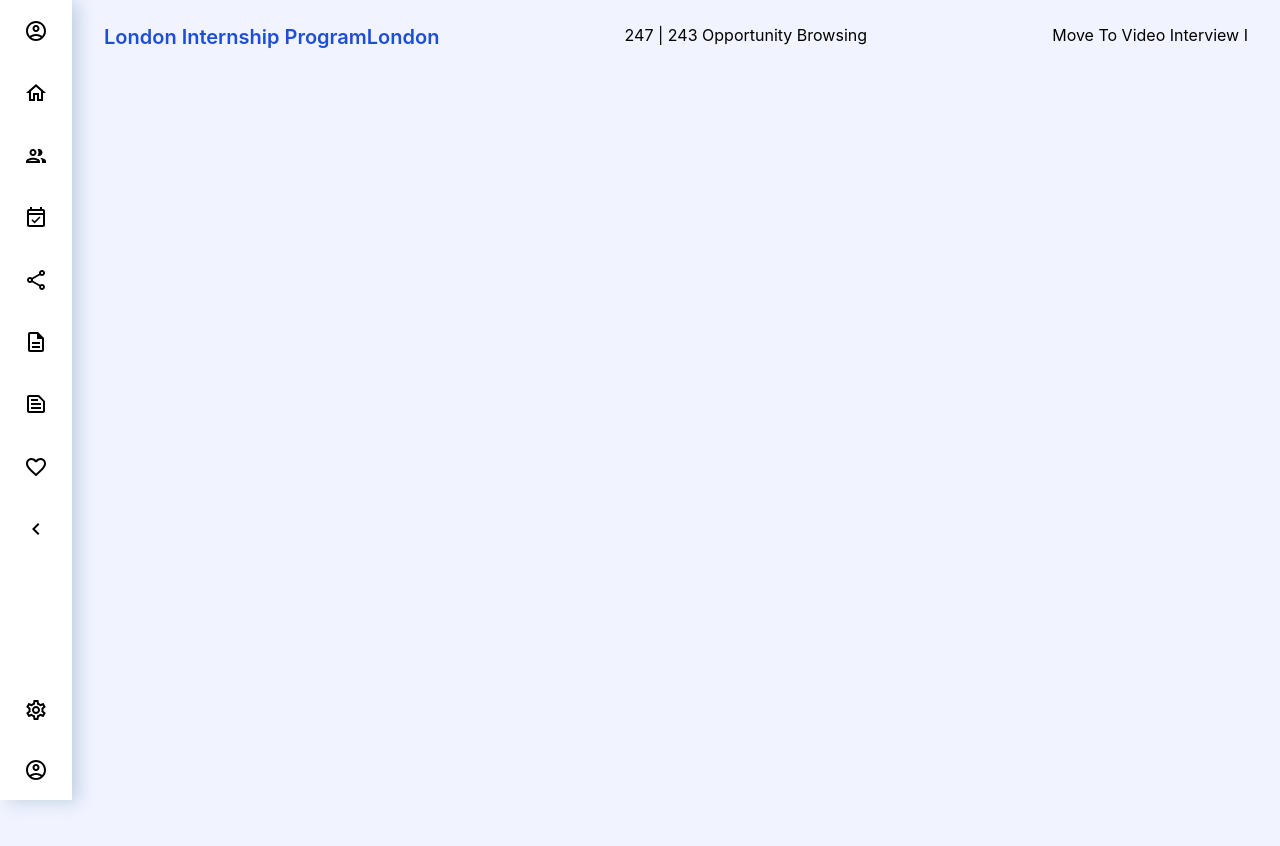
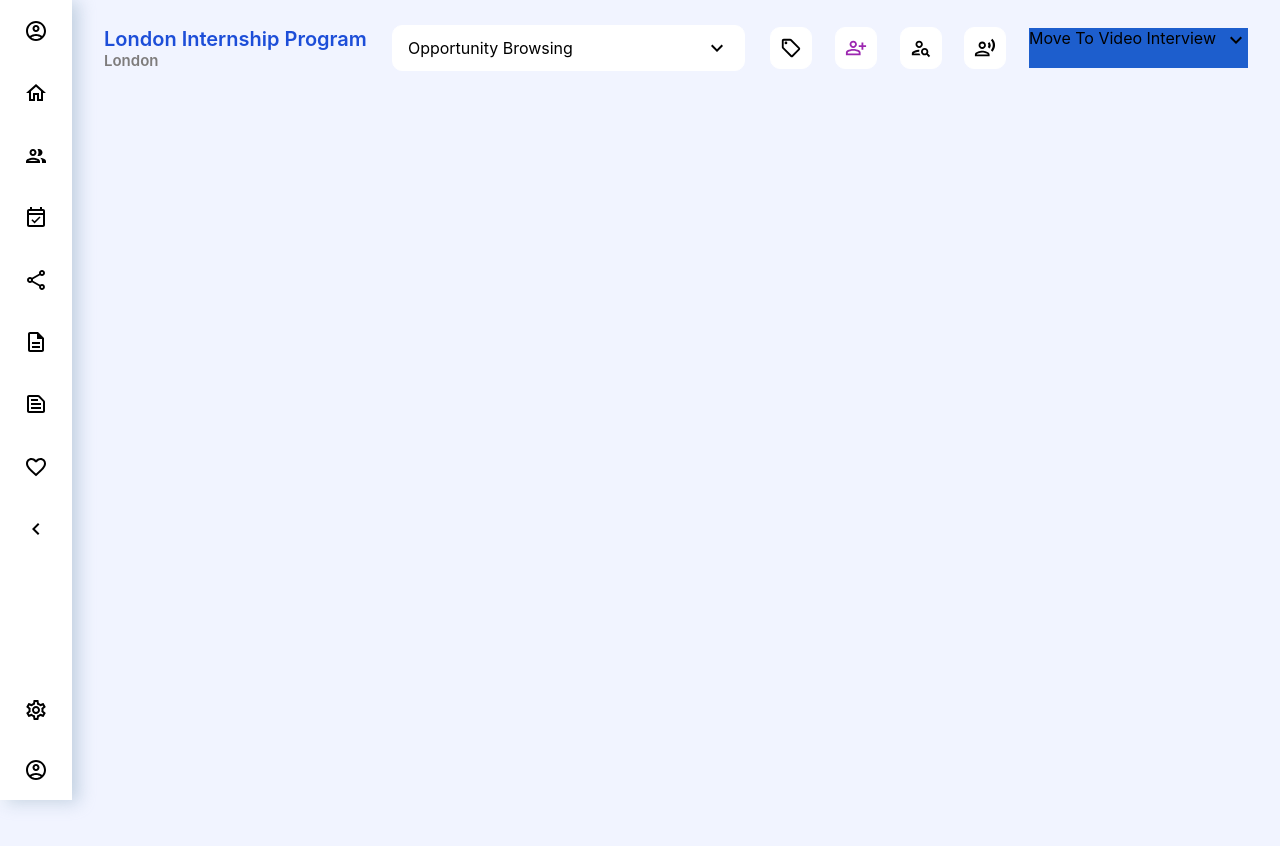
Before and after one commit to 12saif/London-Internship-Program, a React (Vite) app: page / in a window 1280 px wide. Shown: the top 846 px of the page. Built offline with nearby package versions, Linux system fonts and the light colour scheme.

Commit message:
header in progress

```diff
--- a/src/Components/Header/TopHeader.css
+++ b/src/Components/Header/TopHeader.css
@@ -2,9 +2,59 @@
     flex: 1;
     display: flex;
     justify-content: space-between;
+    align-items: center;
+    /* background-color: #ff0000; */
 }
-.left-bar{
+
+.left-bar {
+    display: flex;
+    flex-direction: column;
     color: #1D4ED8;
     font-size: 20px;
     font-weight: 600;
 }
+
+.london {
+    color: #7e7c7c;
+    font-size: 15px;
+}
+
+.mid-bar {
+    display: flex;
+    width: 321px;
+    height: 40px;
+    padding: 2px 15px;
+    border-radius: 10px;
+    border: 1px solid white;
+    align-items: center;
+    justify-content: space-between;
+    background-color: white;
+}
+
+.right-bar {
+    display: flex;
+    justify-content: space-between;
+    align-items: center;
+    width: 478px;
+}
+
+.button-check_user {
+    width: 40px;
+    height: 40px;
+    display: flex;
+    align-items: center;
+    justify-content: center;
+    border-radius: 10px;
+    border: 1px solid white;
+    background-color: white;
+}
+.right_videoCall-button-container{
+    display: flex;
+    background-color: #1D5ECD;
+}
+
+.right_videoCall-button {
+    width: 195px;
+    height: 40px;
+    background-color: #1D5ECD;
+}
--- a/src/Components/Header/TopHeader.jsx
+++ b/src/Components/Header/TopHeader.jsx
@@ -1,15 +1,41 @@
 import React from "react";
 import "./TopHeader.css";
+import KeyboardArrowDownIcon from "@mui/icons-material/KeyboardArrowDown";
+import SellOutlinedIcon from "@mui/icons-material/SellOutlined";
+import PersonAddAltOutlinedIcon from "@mui/icons-material/PersonAddAltOutlined";
+import PersonSearchOutlinedIcon from "@mui/icons-material/PersonSearchOutlined";
+import RecordVoiceOverOutlinedIcon from "@mui/icons-material/RecordVoiceOverOutlined";
+// import { red } from "@mui/material/colors";
 
 const TopHeader = () => {
   return (
     <header className="header_Conatainer">
       <div className="left-bar">
         London Internship Program
-        <span>London</span>
+        <span className="london">London</span>
       </div>
-      <div className="mid-bar">247 | 243 Opportunity Browsing</div>
-      <div className="right-bar">Move To Video Interview I</div>
+      <div className="mid-bar">
+        Opportunity Browsing
+        <KeyboardArrowDownIcon />
+      </div>
+      <div className="right-bar">
+        <div className="button-check_user">
+          <SellOutlinedIcon color="#444444" sx={{ fontSize: 22 }} />
+        </div>
+        <div className="button-check_user">
+          <PersonAddAltOutlinedIcon color="secondary" sx={{ fontSize: 22 }} />
+        </div>
+        <div className="button-check_user">
+          <PersonSearchOutlinedIcon color="#444444" sx={{ fontSize: 22 }} />
+        </div>
+        <div className="button-check_user">
+          <RecordVoiceOverOutlinedIcon color="#444444" sx={{ fontSize: 22 }} />
+        </div>
+        <div className="right_videoCall-button-container">
+          <div className="right_videoCall-button">Move To Video Interview</div>
+          <KeyboardArrowDownIcon />
+        </div>
+      </div>
     </header>
   );
 };
```
